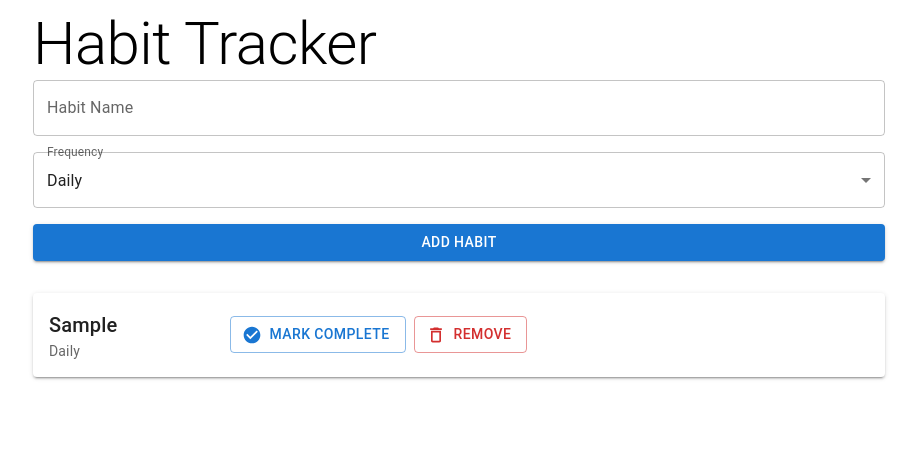
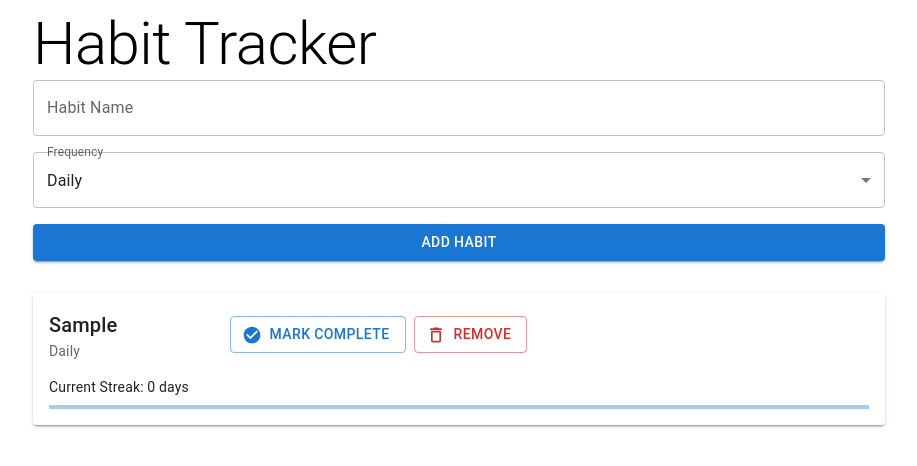
Before and after one commit to SaiRakindi/habit-tracker-redux, a React (Vite) app: page / in a window 1280 px wide. Both pictures are taken after typing "Sample" into the empty fields and a click on the button "ADD HABIT". Shown: the top 466 px of the page, without its empty margins (181-1098 px from the left). Built offline with nearby package versions, Linux system fonts and the light colour scheme.

Commit message:
feat: streak added

```diff
--- a/src/components/HabitList.tsx
+++ b/src/components/HabitList.tsx
@@ -1,14 +1,39 @@
 import { useDispatch, useSelector } from "react-redux";
 import { AppDispatch, RootState } from "../store/store";
-import { Box, Button, Grid, Paper, Typography } from "@mui/material";
+import {
+  Box,
+  Button,
+  Grid,
+  LinearProgress,
+  Paper,
+  Typography,
+} from "@mui/material";
 import { CheckCircle, DeleteOutlined } from "@mui/icons-material";
-import { removeHabit, toggleHabit } from "../store/habitSlice";
+import { Habit, removeHabit, toggleHabit } from "../store/habitSlice";
 
 const HabitList: React.FC = () => {
   const { habits } = useSelector((state: RootState) => state.habits);
   const dispatch = useDispatch<AppDispatch>();
 
   const today = new Date().toISOString().split("T")[0];
+
+  const getStreak = (habit: Habit) => {
+    let streak = 0;
+    const currentDate = new Date();
+
+    while (true) {
+      const dateString = currentDate.toISOString().split("T")[0];
+
+      if (habit.completedDates.includes(dateString)) {
+        streak++;
+        currentDate.setDate(currentDate.getDate() - 1);
+      } else {
+        break;
+      }
+    }
+
+    return streak;
+  };
 
   return (
     <div>
@@ -59,6 +84,18 @@ const HabitList: React.FC = () => {
                 </Box>
               </Grid>
             </Grid>
+
+            <Box sx={{ mt: 2 }}>
+              <Typography variant="body2">
+                Current Streak: {getStreak(habit)} days
+              </Typography>
+
+              <LinearProgress
+                variant="determinate"
+                value={(getStreak(habit) / 30) * 100}
+                sx={{ mt: 1 }}
+              />
+            </Box>
           </Paper>
         ))}
       </Box>
```
